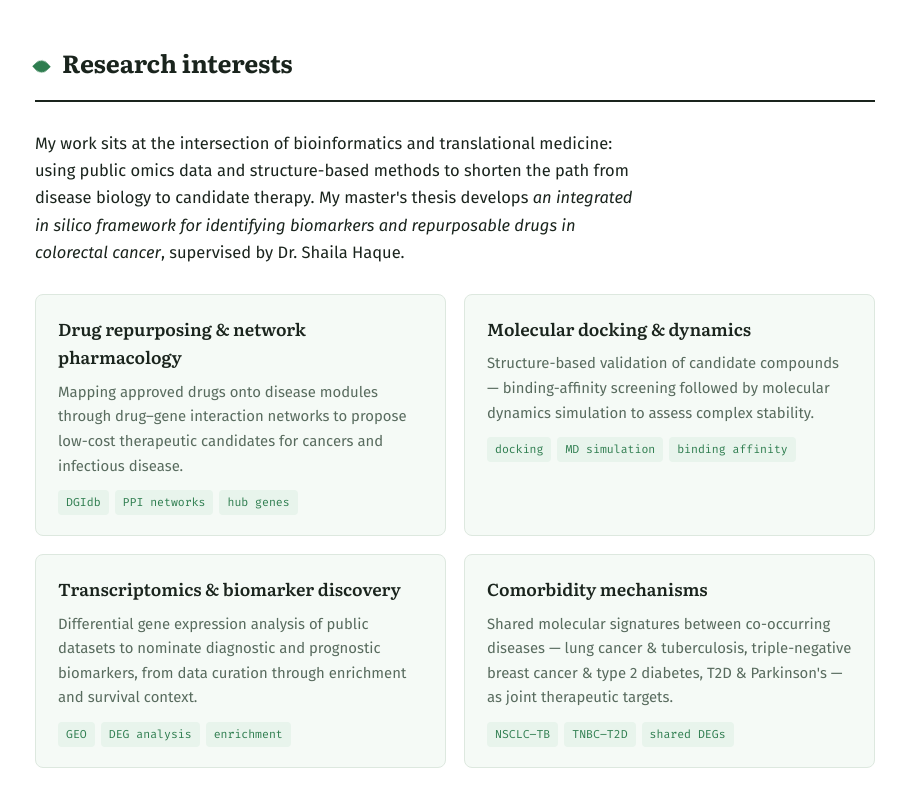
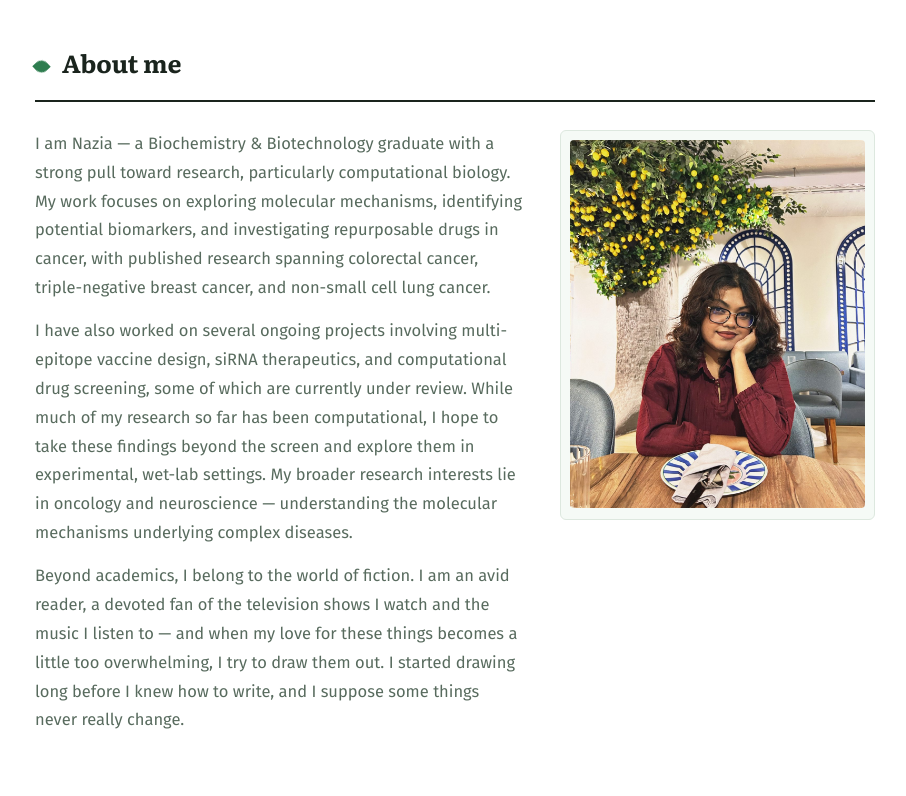
Before and after one commit to NaziaZarin111/NaziaZarin111.github.io, a plain HTML site: page index.html in a window 1280 px wide. Shown: the part 880-1676 px from the top of the page, without its empty margins (185-1091 px from the left). Drawn offline with Linux system fonts and the light colour scheme.

Commit message:
Add an About me section with portrait after the stats bar
Her own three-paragraph introduction beside a framed photo, with an
About nav link; mentions ongoing vaccine-design and siRNA projects.

Co-Authored-By: Claude Fable 5 <noreply@anthropic.com>

```diff
--- a/index.html
+++ b/index.html
@@ -231,6 +231,12 @@ h2{
 .gallery.certs img{aspect-ratio:4/3; background:#fff}
 /* ---------- Abstracts ---------- */
 .pub-desc{font-size:.88rem; color:var(--muted); line-height:1.6; margin:10px 0 0; max-width:70ch}
+/* ---------- About ---------- */
+.about-grid{display:grid; grid-template-columns:1.55fr 1fr; gap:38px; align-items:start}
+.about-grid .prose p{color:var(--muted); line-height:1.75; margin:0 0 14px}
+.about-grid .prose p:last-child{margin-bottom:0}
+.about-photo{max-width:330px; justify-self:end; width:100%}
+.about-photo img{aspect-ratio:4/5}
 .abstract{margin-top:10px}
 .abstract summary{cursor:pointer; font-family:var(--font-pixel); font-size:.6rem; letter-spacing:.08em; text-transform:uppercase; color:var(--accent); list-style:none; display:inline-flex; align-items:center; gap:6px}
 .abstract summary::-webkit-details-marker{display:none}
@@ -359,6 +365,8 @@ footer .prose{color:var(--muted)}
   .cols{grid-template-columns:1fr; gap:8px}
   .skills-grid{grid-template-columns:1fr}
   .gallery, .gallery.g3{grid-template-columns:repeat(2, 1fr)}
+  .about-grid{grid-template-columns:1fr; gap:24px}
+  .about-photo{justify-self:start; max-width:300px}
   .pub{grid-template-columns:1fr; gap:4px}
   .pub .year{padding-top:0}
   .pub .shot{margin-top:10px}
@@ -371,6 +379,7 @@ footer .prose{color:var(--muted)}
   <div class="wrap nav">
     <a class="brand" href="#top">Nazia Zarin</a>
     <nav aria-label="Sections">
+      <a href="#about">About</a>
       <a href="#research">Research</a>
       <a href="#publications">Publications</a>
       <a href="#conferences">Conferences</a>
@@ -454,6 +463,39 @@ footer .prose{color:var(--muted)}
       <div role="listitem"><b>4</b><span>International poster presentations</span></div>
       <div role="listitem"><b>3.62</b><span>BSc CGPA / 4.00 · First Class</span></div>
     </div>
+
+    <!-- ============ ABOUT ============ -->
+    <section id="about">
+      <div class="sec-head">
+        <h2>About me</h2>
+      </div>
+      <div class="about-grid">
+        <div class="prose">
+          <p>
+            I am Nazia — a Biochemistry &amp; Biotechnology graduate with a strong pull toward research,
+            particularly computational biology. My work focuses on exploring molecular mechanisms, identifying
+            potential biomarkers, and investigating repurposable drugs in cancer, with published research
+            spanning colorectal cancer, triple-negative breast cancer, and non-small cell lung cancer.
+          </p>
+          <p>
+            I have also worked on several ongoing projects involving multi-epitope vaccine design, siRNA
+            therapeutics, and computational drug screening, some of which are currently under review. While
+            much of my research so far has been computational, I hope to take these findings beyond the screen
+            and explore them in experimental, wet-lab settings. My broader research interests lie in oncology
+            and neuroscience — understanding the molecular mechanisms underlying complex diseases.
+          </p>
+          <p>
+            Beyond academics, I belong to the world of fiction. I am an avid reader, a devoted fan of the
+            television shows I watch and the music I listen to — and when my love for these things becomes a
+            little too overwhelming, I try to draw them out. I started drawing long before I knew how to
+            write, and I suppose some things never really change.
+          </p>
+        </div>
+        <figure class="frame about-photo">
+          <img src="assets/photo.jpg" onerror="this.closest('figure').style.display='none'" alt="Portrait of Nazia Zarin seated at a café table beneath a lemon tree">
+        </figure>
+      </div>
+    </section>
 
     <!-- ============ RESEARCH ============ -->
     <section id="research">
```
Also changed, not shown: assets/photo.jpg (added).
